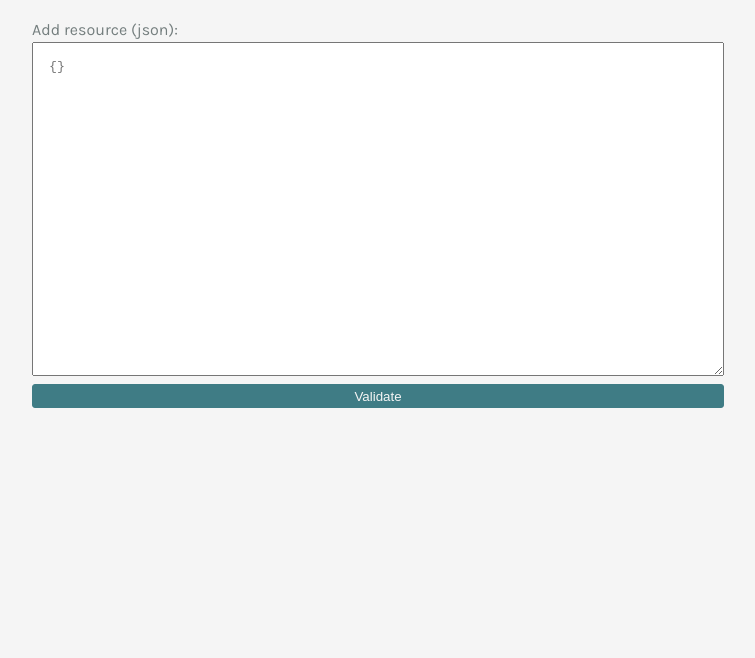
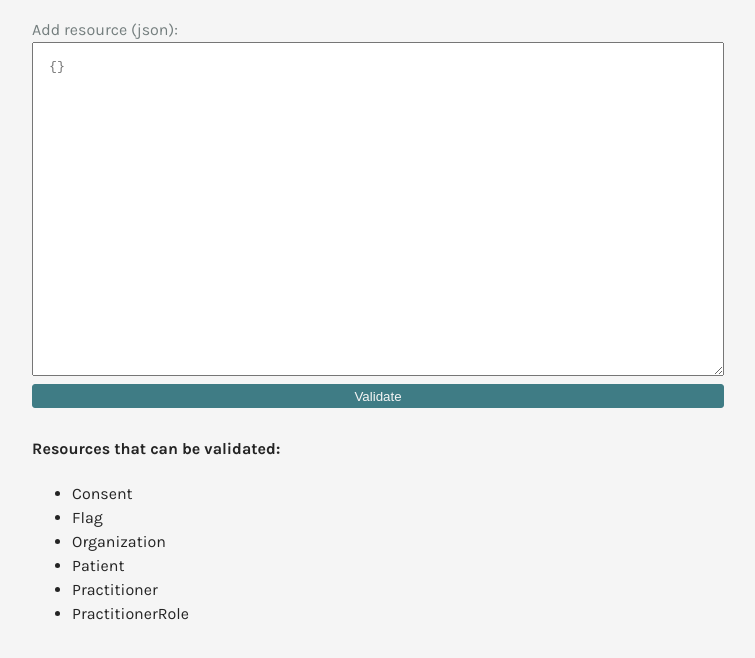
Before and after one commit to willemverbuyst/fhir-resource-validator, a website built with Vite: page index.html in a window 1280 px wide. Shown: the part 118-776 px from the top of the page, without its empty margins (262-1017 px from the left). Built offline with nearby package versions, Linux system fonts and the light colour scheme.

Commit message:
feat: display list

```diff
--- a/index.html
+++ b/index.html
@@ -1,4 +1,4 @@
-<!DOCTYPE html>
+<!doctype html>
 <html lang="en">
   <head>
     <meta charset="UTF-8" />
@@ -18,6 +18,10 @@
       <textarea id="resourceInput" placeholder="{}" rows="20"></textarea>
       <button id="validateBtn" type="button">Validate</button>
       <div id="message"></div>
+      <div>
+        <h4>Resources that can be validated:</h4>
+        <div id="list"></div>
+      </div>
     </div>
     <script type="module" src="/src/main.ts"></script>
   </body>
--- a/src/Logic/dom.ts
+++ b/src/Logic/dom.ts
@@ -87,3 +87,27 @@ export function createSuccessMessage() {
 
   displayMessage(card);
 }
+
+export function buildList() {
+  const divForList = document.getElementById("list");
+
+  const list = document.createElement("ul");
+
+  const validatableResources = [
+    "Consent",
+    "Flag",
+    "Organization",
+    "Patient",
+    "Practitioner",
+    "PractitionerRole",
+  ];
+
+  for (const resource of validatableResources) {
+    const listItem = document.createElement("li");
+    const listItemText = document.createTextNode(String(resource));
+    listItem.appendChild(listItemText);
+    list.appendChild(listItem);
+  }
+
+  divForList?.appendChild(list);
+}
--- a/src/fhirR4/resources.ts
+++ b/src/fhirR4/resources.ts
@@ -11,14 +11,14 @@ export const Resources = {
   HealthcareService: "HealthcareService",
   Location: "Location",
   Medication: "Medication",
+  Organization: "Organization",
   Patient: "Patient",
   PlanDefinition: "PlanDefinition",
   Practitioner: "Practitioner",
   PractitionerRole: "PractitionerRole",
   Procedure: "Procedure",
+  RelatedPerson: "RelatedPerson",
   QuestionnaireResponse: "QuestionnaireResponse",
-  Organization: "Organization",
-  RelatedPerson: "RelatedPerson",
 } as const;
 
 export type ResourceType = keyof typeof Resources;
--- a/src/main.ts
+++ b/src/main.ts
@@ -1,4 +1,6 @@
+import { buildList } from "./Logic/dom";
 import { validator } from "./Logic/validator";
 import "./style.css";
 
 validator(document.querySelector("#validateBtn") as HTMLButtonElement);
+buildList();
```
Also changed, not shown: src/Logic/resource.test.ts (renamed from src/Logic/resources.test.ts).
